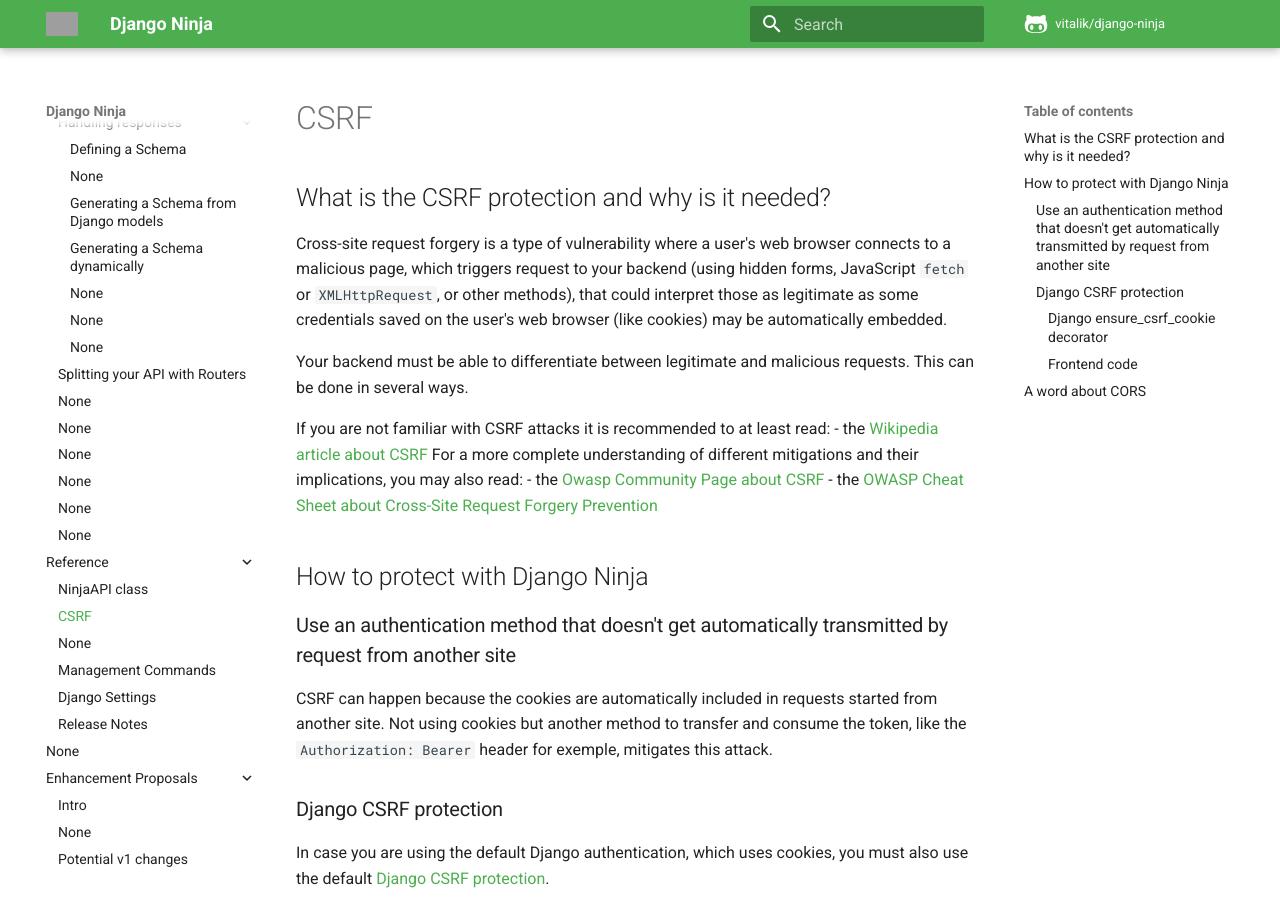
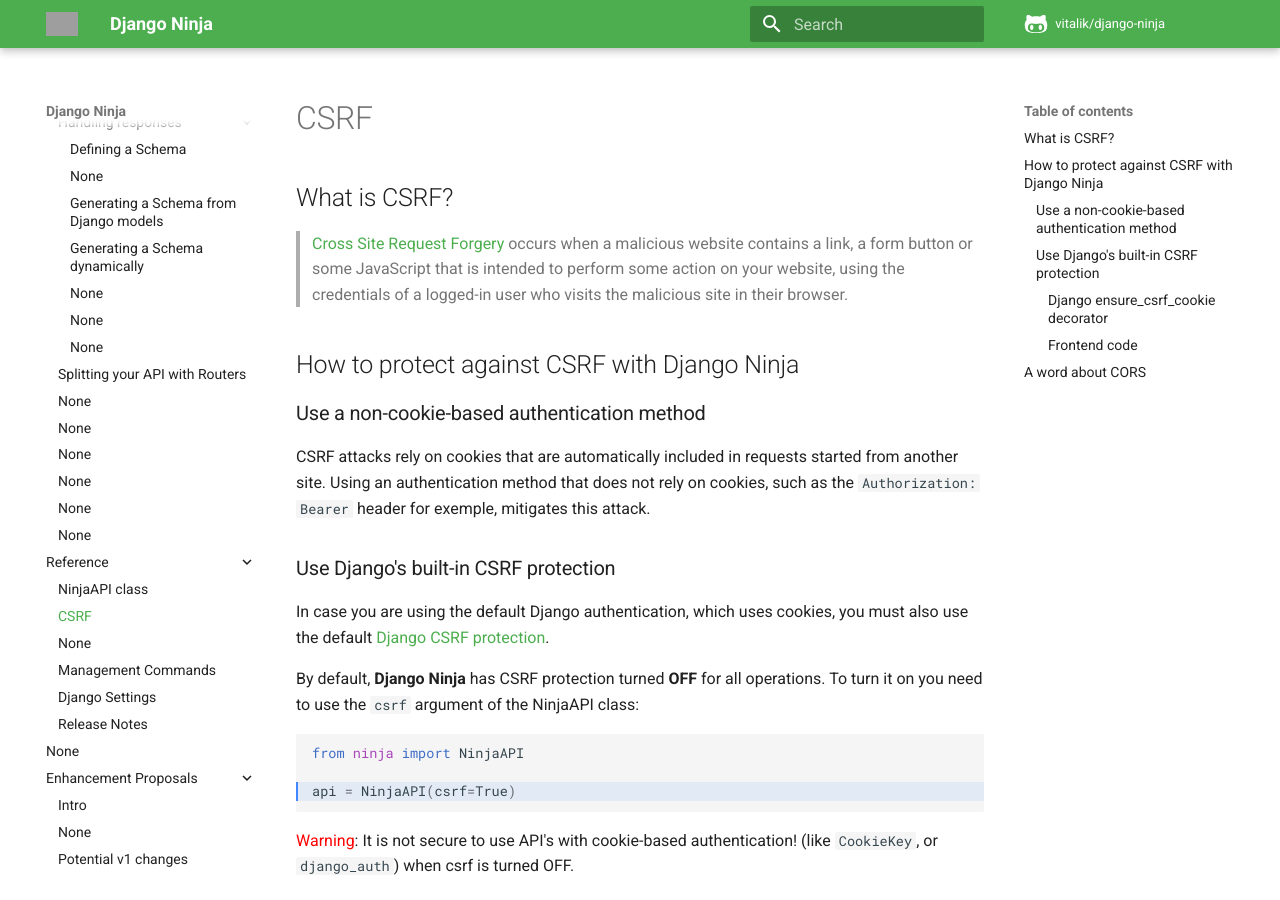
Before and after one commit to awtech888/Django-ninja, an MkDocs documentation site: the page built from docs/docs/reference/csrf.md, in a window 1280 px wide and 900 px high. Built offline with MkDocs 1.6.1 and Material for MkDocs 9.7.7, drawn with Linux system fonts in a browser that asks for light colours; comment, search, counter and statistics services are not loaded; grey boxes are pictures that could not be loaded.

Commit message:
more concise csrf description

```diff
--- a/docs/docs/reference/csrf.md
+++ b/docs/docs/reference/csrf.md
@@ -1,24 +1,18 @@
 # CSRF
 
-## What is the CSRF protection and why is it needed?
-Cross-site request forgery is a type of vulnerability where a user's web browser connects to a malicious page, which triggers request to your backend (using hidden forms, JavaScript `fetch` or `XMLHttpRequest`, or other methods), that could interpret those as legitimate as some credentials saved on the user's web browser (like cookies) may be automatically embedded.
-
-Your backend must be able to differentiate between legitimate and malicious requests. This can be done in several ways.
-
-If you are not familiar with CSRF attacks it is recommended to at least read:
-- the [Wikipedia article about CSRF](https://en.wikipedia.org/wiki/Cross-site_request_forgery)
-For a more complete understanding of different mitigations and their implications, you may also read:
-- the [Owasp Community Page about CSRF](https://owasp.org/www-community/attacks/csrf)
-- the [OWASP Cheat Sheet about Cross-Site Request Forgery Prevention](https://cheatsheetseries.owasp.org/cheatsheets/Cross-Site_Request_Forgery_Prevention_Cheat_Sheet.html)
+## What is CSRF?
+> [Cross Site Request Forgery](https://en.wikipedia.org/wiki/Cross-site_request_forgery) occurs when a malicious website contains a link, a form button or some JavaScript that is intended to perform some action on your website, using the credentials of a logged-in user who visits the malicious site in their browser.
 
 
-## How to protect with Django Ninja
-### Use an authentication method that doesn't get automatically transmitted by request from another site
-CSRF can happen because the cookies are automatically included in requests started from another site.
-Not using cookies but another method to transfer and consume the token, like the `Authorization: Bearer` header for exemple, mitigates this attack.
+## How to protect against CSRF with Django Ninja
+### Use a non-cookie-based authentication method
+CSRF attacks rely on cookies that are automatically included in requests started from another site.
+Using an authentication method that does not rely on cookies, such as the `Authorization: Bearer` header for exemple, mitigates this attack.
 
-### Django CSRF protection
+
+### Use Django's built-in CSRF protection
 In case you are using the default Django authentication, which uses cookies, you must also use the default [Django CSRF protection](https://docs.djangoproject.com/en/4.2/ref/csrf/).
+
 
 By default, **Django Ninja** has CSRF protection turned **OFF** for all operations.
 To turn it on you need to use the `csrf` argument of the NinjaAPI class:
@@ -79,6 +73,7 @@
 #### Frontend code
 You may use the [Using CSRF protection with AJAX](https://docs.djangoproject.com/en/4.2/howto/csrf/#using-csrf-protection-with-ajax) and [Setting the token on the AJAX request](https://docs.djangoproject.com/en/4.2/howto/csrf/#setting-the-token-on-the-ajax-request) part of the [How to use Django’s CSRF protection](https://docs.djangoproject.com/en/4.2/howto/csrf/) to know how to handle that CSRF protection token in your frontend code.
 
+
 ## A word about CORS
 You may want to set-up your frontend and API on different sites (in that case, you may check [django-cors-headers](https://github.com/adamchainz/django-cors-headers)).
 While not directly related to CSRF, CORS (Cross-Origin Resource Sharing) may cause problems in case you are defining the CSRF cookie on another site than the frontend consuming it.
```
